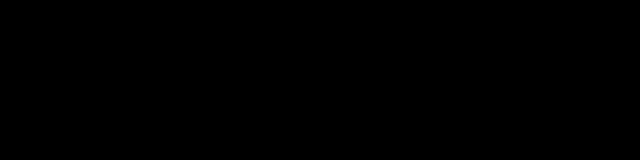
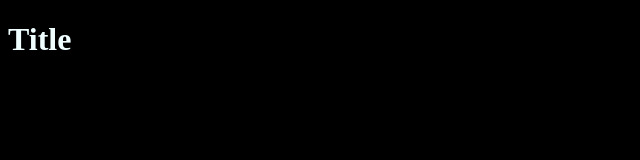
Before and after one commit to serega159potapov/New-test-repo, a plain HTML site: page index.html in a window 1280 px wide. Shown: the whole page, without its empty margins (0-640 px from the left). Drawn offline with Linux system fonts and the light colour scheme.

Commit message:
Add white

```diff
--- a/style.css
+++ b/style.css
@@ -1,3 +1,6 @@
 body {
     background-color: black;
 }
+html {
+    color: azure;
+}
```
